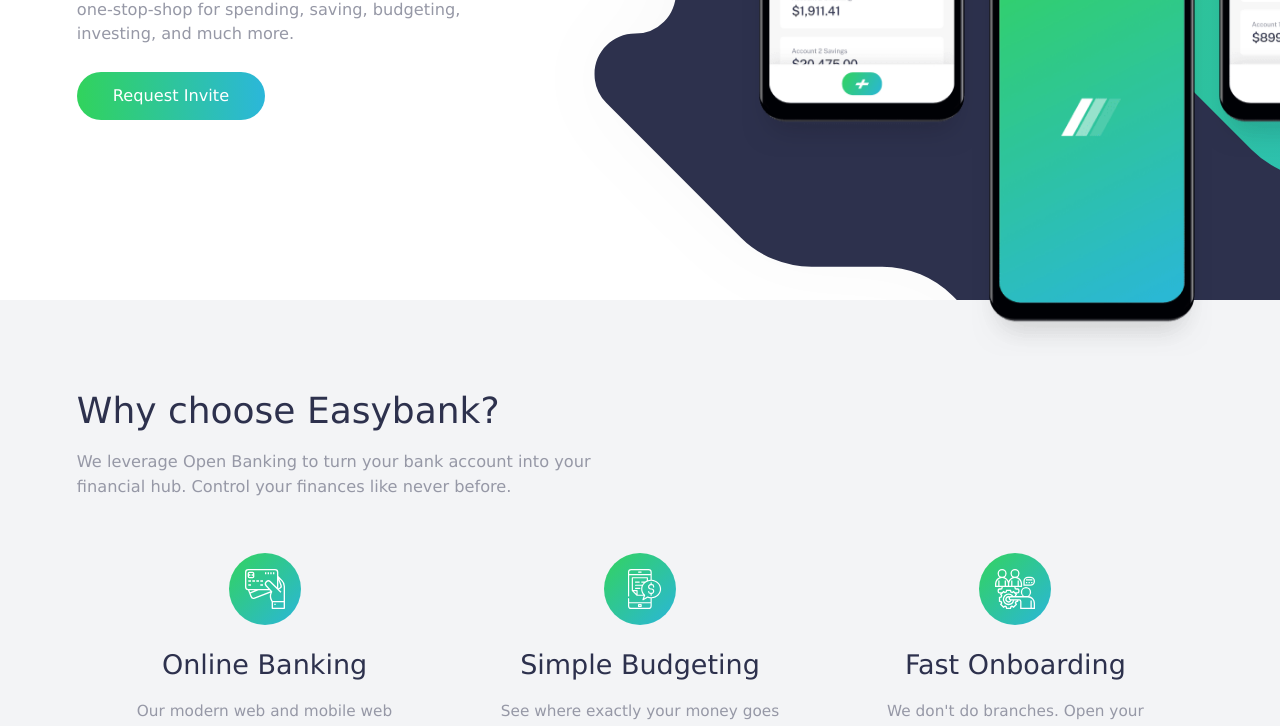
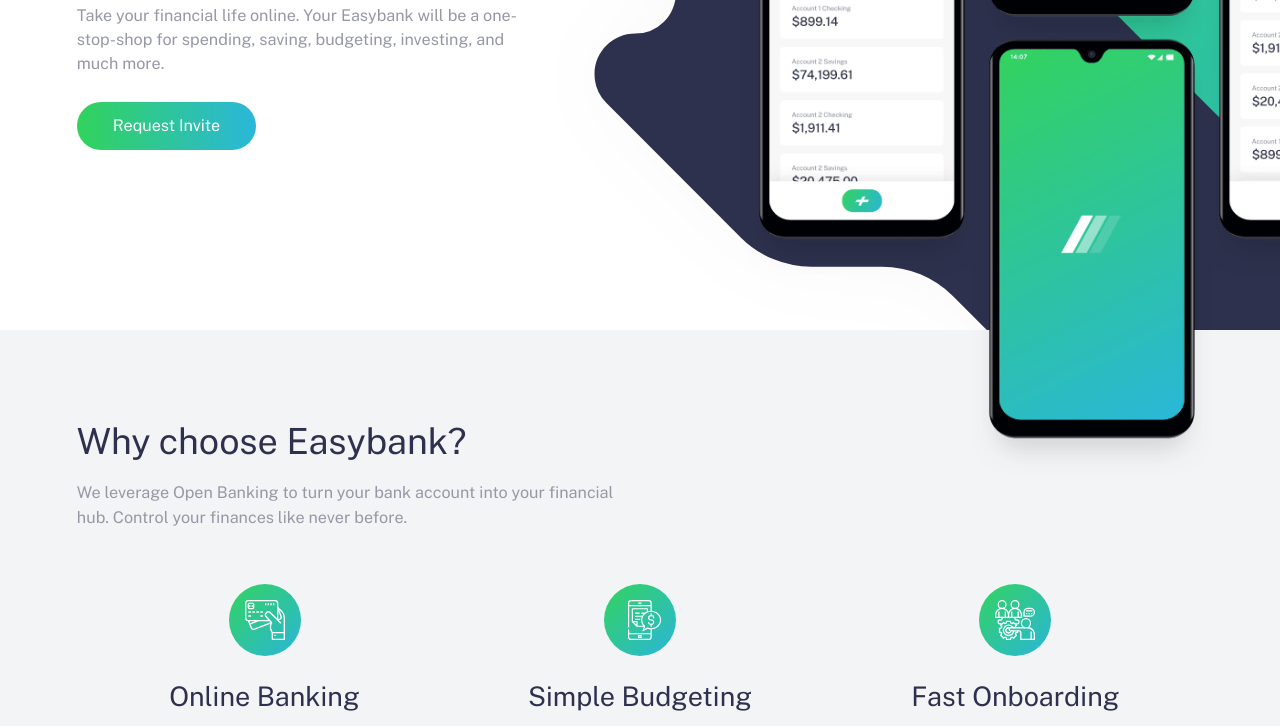
Before and after one commit to nuel1/Easybank, a plain HTML site: page index.html in a window 1280 px wide. Shown: the part 428-1154 px from the top of the page. Drawn offline with nearby package versions, Linux system fonts and the light colour scheme.

Commit message:
Made a few adjustment to sass files

```diff
--- a/sass/_section.scss
+++ b/sass/_section.scss
@@ -73,7 +73,3 @@
     }
   }
 }
-
-// .articles__img_container {
-
-// }
--- a/sass/_variable.scss
+++ b/sass/_variable.scss
@@ -1,8 +1,9 @@
+@import url("https://fonts.googleapis.com/css2?family=Public+Sans&display=swap");
 $textSize: 18px;
 $weight700: 700;
 $weight400: 400;
 $weight300: 300;
-$family: Verdana, Geneva, Tahoma, sans-serif;
+$family: "Public Sans", Verdana, Geneva, Tahoma, sans-serif;
 $pageMaxWidth: 1440px;
 
 $colors: (
--- a/style.scss
+++ b/style.scss
@@ -457,7 +457,7 @@ footer .logo__shell,
   }
 
   .hero__cover__img {
-    top: -4rem;
+    top: 0rem;
     right: -12rem;
 
     img {
@@ -474,6 +474,7 @@ footer .logo__shell,
     h1 {
       padding-right: 20rem;
       font-size: 2.8rem;
+      margin-right: 3rem;
     }
 
     p {
@@ -564,6 +565,10 @@ footer .logo__shell,
     p {
       width: 50rem;
     }
+
+    h1 {
+      font-size: 3.5rem;
+    }
   }
 
   .hero__header {
@@ -574,6 +579,7 @@ footer .logo__shell,
 @include min(1239px) {
   .hero__cover__img {
     right: -9rem;
+    top: 2.5rem;
   }
 }
 
```
Also changed, not shown: css/style.css.
